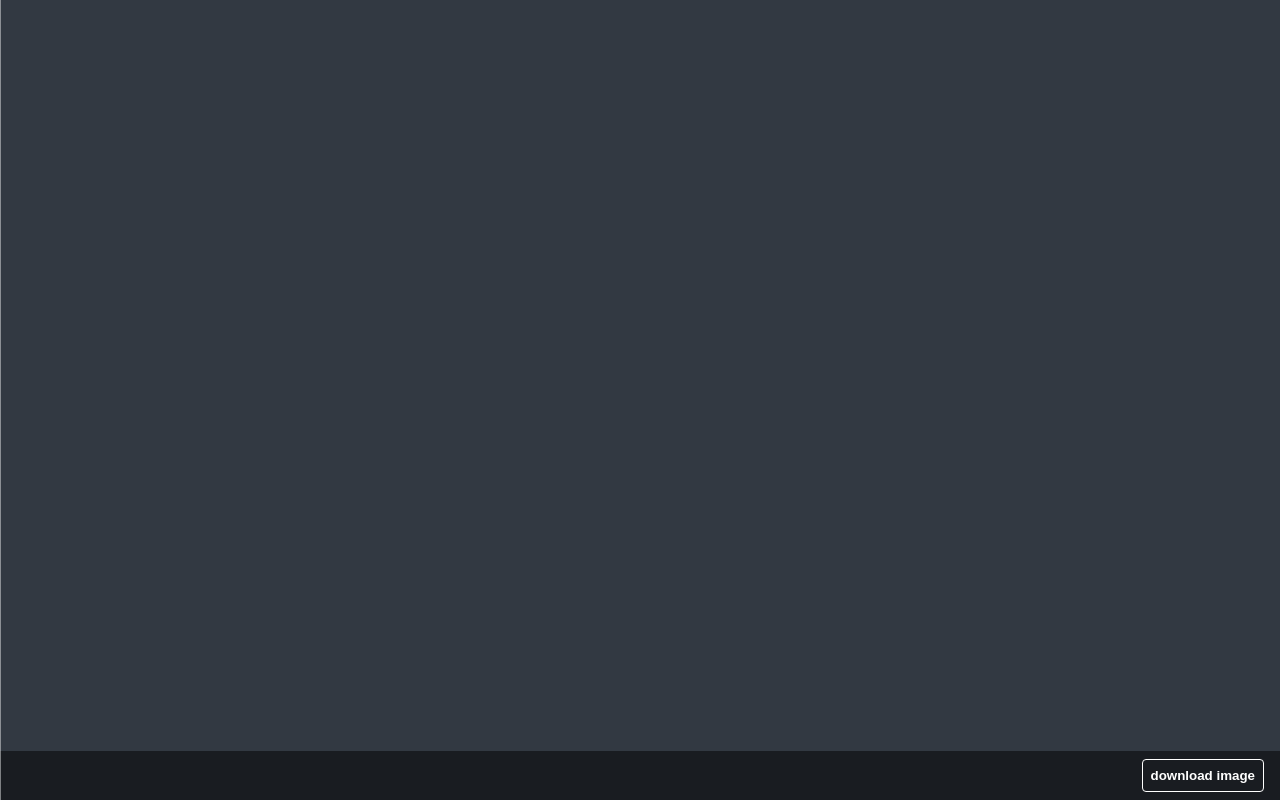
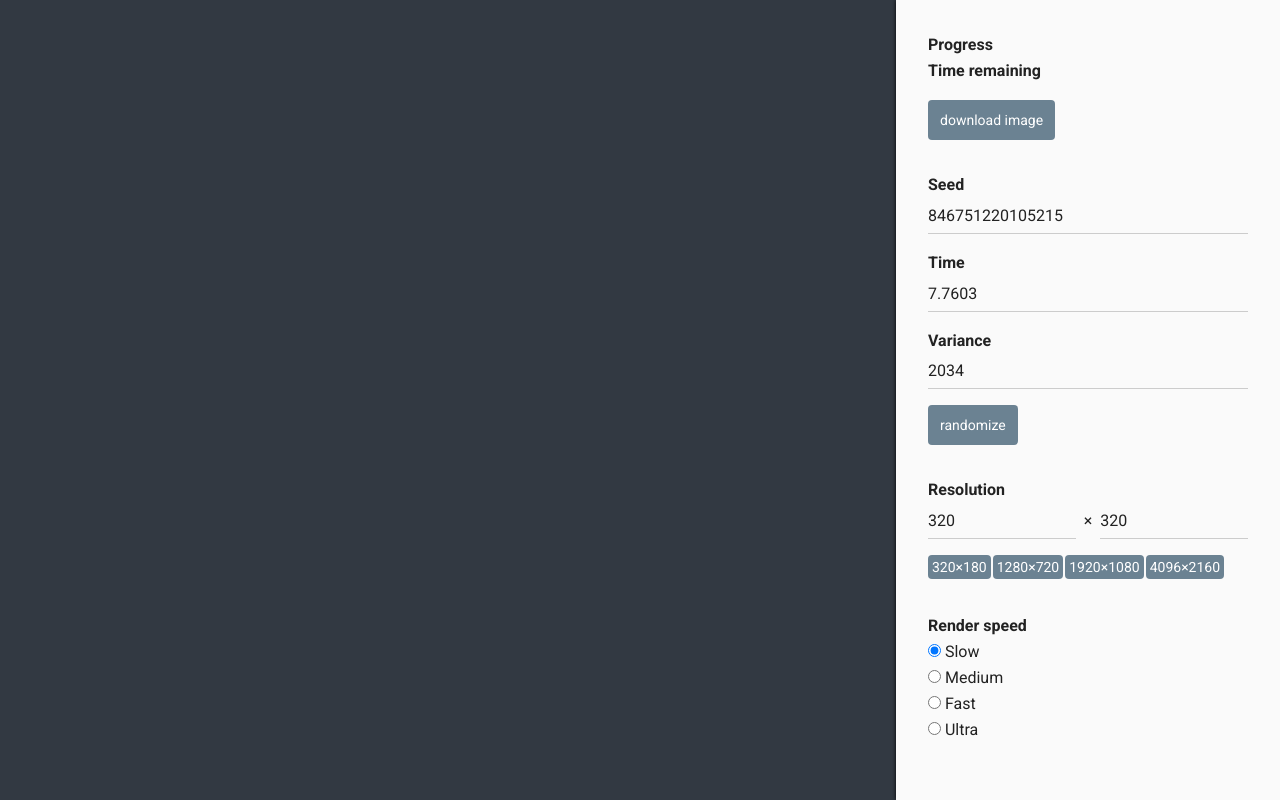
Before and after one commit to timseverien/doodles, a website with bundled scripts: page neural-abstract-art/index.html in a window 1280 px wide. Built offline with nearby package versions, Linux system fonts and the light colour scheme; a script that the page names is missing.

Commit message:
Finish restyle and refactor

```diff
--- a/neural-abstract-art/assets/scripts/components/settings.js
+++ b/neural-abstract-art/assets/scripts/components/settings.js
@@ -33,6 +33,7 @@ export default class SettingsComponent extends BaseComponent {
 		this._inputVariance = this.element.elements.variance;
 		this._inputVariance.max = RenderSettingsModel.VARIANCE_MAX;
 		this._inputVariance.min = RenderSettingsModel.VARIANCE_MIN;
+		this._buttonRandomize = this.element.elements.randomize;
 
 		this._imageSettings = new ImageSettingsModel();
 		this._renderSettings = new RenderSettingsModel();
@@ -52,6 +53,15 @@ export default class SettingsComponent extends BaseComponent {
 		});
 
 		this.element.addEventListener('change', handleInputUpdate);
+
+		this.element.addEventListener('click', (e) => {
+			if (e.target.name !== 'resolution-preset') return;
+
+			this._imageSettings.setResolutionFromString(e.target.dataset.resolution);
+			this.trigger('change');
+		});
+
+		this._buttonRandomize.addEventListener('click', () => this._randomize());
 	}
 
 	get aspect() {
@@ -100,6 +110,10 @@ export default class SettingsComponent extends BaseComponent {
 		this._updateFields();
 	}
 
+	persist() {
+		RenderSettingsRepository.persist(this._renderSettings);
+	}
+
 	_handleInputUpdate() {
 		if (!this.element.reportValidity()) return;
 
@@ -118,8 +132,11 @@ export default class SettingsComponent extends BaseComponent {
 		this._imageSettings.width = Number.parseInt(this._inputWidth.value);
 	}
 
-	persist() {
-		RenderSettingsRepository.persist(this._renderSettings);
+	_randomize() {
+		this._renderSettings.randomize();
+		this.persist();
+
+		this.trigger('change');
 	}
 
 	_updateFields() {
--- a/neural-abstract-art/assets/styles/main.css
+++ b/neural-abstract-art/assets/styles/main.css
@@ -1,3 +1,20 @@
+/********************************
+ * Settings
+ ********************************/
+
+:root {
+	--font-size--small: 0.875rem;
+	--line-height: 1.618;
+
+	--spacing: 2rem;
+	--spacing--small: 1rem;
+	--spacing--large: 4rem;
+}
+
+/********************************
+ * Generic
+ ********************************/
+
 *,
 *::after,
 *::before {
@@ -5,36 +22,68 @@
 }
 
 :focus {
-	outline: 0.0125rem solid #596573;
+	/* outline: 0.0125rem solid #596573; */
 }
 
 /********************************
  * Elements
  ********************************/
 
+html {
+	height: 100%;
+}
+
 body {
 	padding: 0;
 	margin: 0;
-	overflow: hidden;
 	background-color: #323942;
-	color: #323942;
+	color: #fff;
 	font-family: 'Roboto', sans-serif;
-	line-height: 1.6;
+	font-size: 100%;
+	line-height: var(--line-height);
+}
+@media only screen and (min-width: 40em) {
+	body {
+		height: 100%;
+		overflow: hidden;
+	}
+}
+
+input, textarea, select, button {
+	font-family: inherit;
+	font-size: inherit;
 }
 
 button {
-	padding: 0.5rem;
-	border: 1px solid #fff;
+	padding: 0.75rem;
+	border: 0;
 	border-radius: 0.25rem;
-	background-color: transparent;
+	background-color: #6b8292;
 	color: #fff;
-	font-weight: bold;
+	font-size: var(--font-size--small);
+}
+button:disabled {
+	background-color: #ddd;
+	color: #aaa;
+}
+button:not(:disabled):hover {
+	background-color: #587081;
+}
+button:not(:disabled):active {
+	background-color: #4b6070;
 }
 
 canvas {
 	display: block;
 	height: auto;
 	width: 100%;
+}
+
+dl {
+	margin-top: 0;
+}
+dd {
+	margin: 0;
 }
 
 fieldset {
@@ -45,70 +94,77 @@ fieldset {
 legend {
 	display: block;
 	padding: 0;
-	font-size: smaller;
-	font-weight: bold;
-	text-transform: uppercase;
 }
 
 input[type="number"],
 input[type="text"] {
-	padding: 0.5rem;
+	padding: 0.5rem 0;
+	border: 0;
+	border-bottom: 1px solid #ccc;
+	background-color: transparent;
+	color: inherit;
 }
+input[type="number"]:focus,
+input[type="text"]:focus {
+	border-bottom-color: #000;
+	outline: 0;
+}
+
 input[type="radio"] {
 	margin: 0;
 }
 
-h1, h2, h3, h4, h5, h6 {
-	line-height: 1;
-	text-transform: uppercase;
-}
-h1 {
-	font-weight: 900;
+label {
+	display: block;
 }
 
 /********************************
  * Objects
  ********************************/
 
+.app {
+	display: grid;
+	height: 100%;
+	width: 100%;
+	grid-template-columns: 1fr;
+	overflow: hidden;
+}
 .app__image {
-	height: 100vh;
-	width: 100vw;
+	padding: var(--spacing);
 }
 .app__settings {
-	position: absolute;
-	left: 0;
-	top: 0;
-	background-color: #fafafa;
-	padding: 1rem;
-	height: 100vh;
-	overflow-y: scroll;
-	transform: translateX(-100%);
+	padding: var(--spacing) var(--spacing) 0 var(--spacing);
 }
-
-.container {
-	padding: 1rem;
-	margin-left: auto;
-	margin-right: auto;
-	max-width: 60rem;
+@media only screen and (min-width: 40em) {
+	.app {
+		grid-template-columns: auto 24em;
+	}
+	.app__image {
+		height: 100vh;
+		width: 100%;
+	}
+	.app__settings {
+		height: 100vh;
+		padding: var(--spacing);
+	}
 }
 
 /********************************
  * Components
  ********************************/
 
-.button--primary {
-	border: 1px solid #db254c;
-	background-color: #ff3562;
+.info-list__item {
+	display: flex;
+	flex: 0 50%;
+	flex-direction: row;
+	flex-wrap: wrap;
+	justify-content: space-between;
 }
-.button--primary:hover {
-	background-color: #db254c;
+.info-list__property {
+	align-self: flex-start;
 }
-
-.card {
-	padding: 1rem;
-	overflow: hidden;
-	background-color: #fff;
-	box-shadow: 0 0 0.5rem rgba(0, 0, 0, 0.1);
+.info-list__value {
+	align-self: flex-end;
 }
 
 .field-group {
@@ -120,7 +176,7 @@ h1 {
 .field-group__separator {
 	margin-left: 0.5rem;
 	margin-right: 0.5rem;
-	line-height: 2;
+	line-height: 2.25;
 }
 
 .figure {
@@ -130,69 +186,48 @@ h1 {
 	margin: 0;
 }
 .figure__image {
-	height: 100%;
+	max-height: 100%;
 	width: 100%;
 	object-fit: contain;
 }
-.figure__meta {
-	display: flex;
-	padding: 0.5rem 0;
-	justify-content: space-between;
-	position: absolute;
-	left: 0;
-	right: 0;
-	bottom: 0;
-	background-color: rgba(0, 0, 0, .5);
-	color: #fff;
-	font-size: smaller;
-	line-height: 2.25;
-	vertical-align: middle;
-}
-.figure__meta-item {
-	display: block;
-	margin-left: 1rem;
-	float: left;
-}
-.figure__meta-item:last-child {
-	margin-right: 1rem;
-}
 
-.form-control:not(:last-child) {
-	margin-bottom: 1rem;
+.form-control {
+	margin-bottom: var(--spacing--small);
 }
 .form-control__field {
 	display: block;
 	width: 100%;
 }
-.form-control__label {
-	display: block;
-	font-size: smaller;
+
+.heading {
 	font-weight: bold;
-	text-transform: uppercase;
 }
-.form-control__option {
-	margin-right: 0.5rem;
-	margin-bottom: 0.5rem;
+
+.settings {
+	background-color: #fafafa;
+	box-shadow: 0 0 0.25rem #000;
+	color: #222;
 }
-.form-control__option-list {
+.settings__section:not(:last-child) {
+	margin-bottom: var(--spacing);
+}
+@media only screen and (min-width: 40em) {
+	.settings {
+		overflow-y: scroll;
+	}
+}
+
+.tag-list {
 	display: flex;
-	margin: 1rem -0.5rem -0.5rem 0;
-	flex-direction: row;
 	flex-wrap: wrap;
 }
-
-.frame {
-	border: 1px solid #e0e0e0;
-	padding: 1rem;
-}
-.frame:not(:last-child) {
-	margin-bottom: 1rem;
+.tag-list__item {
+	margin-right: 0.125rem;
+	margin-bottom: 0.125rem;
 }
 
 .tag {
-	padding: 0.25rem 0.5rem;
-	border: 0;
-	background-color: #596573;
+	padding: 0.25rem;
 }
 
 /********************************
--- a/neural-abstract-art/index.html
+++ b/neural-abstract-art/index.html
@@ -7,7 +7,7 @@
 	<title>Abstract Art by a Neural Network</title>
 
 	<link rel="stylesheet" href="assets/styles/main.css">
-	<link rel="stylesheet" href="https://fonts.googleapis.com/css?family=Roboto:400,700,900">
+	<link rel="stylesheet" href="https://fonts.googleapis.com/css?family=Roboto:400,700">
 </head>
 <body>
 
@@ -16,59 +16,77 @@
 			<h1 class="visually-hidden">Abstract Art by a Neural Network</h1>
 			<figure class="figure">
 				<canvas class="figure__image" data-component="image-renderer"></canvas>
-				<div class="figure__meta" data-component="image-renderer-report" aria-hidden="true">
-					<span class="figure__meta-item" data-ref="report-progress"></span>
-					<span class="figure__meta-item" data-ref="report-time-remaining"></span>
-					<span class="figure__meta-item">
-						<button data-ref="button-download">download image</button>
-					</span>
-				</div>
 			</figure>
 		</main>
 
-		<aside class="app__settings">
+		<aside class="app__settings settings">
+			<div class="settings__section">
+				<dl class="image-reporter info-list" data-component="image-renderer-report" aria-hidden="true">
+						<div class="info-list__item">
+								<dt class="info-list__property heading">Progress</dt>
+								<dd class="info-list__value" data-ref="report-progress"></dd>
+						</div>
+
+						<div class="info-list__item">
+								<dt class="info-list__property heading">Time remaining</dt>
+								<dd class="info-list__value" data-ref="report-time-remaining"></dd>
+						</div>
+					</dl>
+
+					<button data-ref="button-download">download image</button>
+			</div>
+
 			<form data-component="settings">
-				<fieldset>
-					<legend>Render settings</legend>
+				<fieldset class="settings__section">
+					<legend class="visually-hidden">Render settings</legend>
 
 					<div class="form-control">
-						<label for="input-seed" class="form-control__label">Seed</label>
+						<label for="input-seed" class="heading">Seed</label>
 						<input type="number" name="seed" id="input-seed" class="form-control__field">
 					</div>
 					<div class="form-control">
-							<label for="input-time" class="form-control__label">Time</label>
+							<label for="input-time" class="heading">Time</label>
 							<input type="number" name="time" id="input-time" class="form-control__field">
 					</div>
 					<div class="form-control">
-						<label for="input-variance" class="form-control__label">Variance</label>
+						<label for="input-variance" class="heading">Variance</label>
 						<input type="number" name="variance" id="input-variance" class="form-control__field">
 					</div>
+
+					<button type="button" name="randomize">randomize</button>
 				</fieldset>
 
-				<fieldset>
-					<legend>Image settings</legend>
+				<fieldset class="settings__section">
+					<legend class="visually-hidden">Image settings</legend>
 					<fieldset>
-						<legend>Resolution</legend>
+						<legend class="heading">Resolution</legend>
 
 						<div class="form-control field-group">
 							<div class="field-group__field">
-								<label for="input-width" class="form-control__label visually-hidden">Width</label>
+								<label for="input-width" class="visually-hidden">Width</label>
 								<input type="number" name="width" id="input-width" class="form-control__field">
 							</div>
 							<span class="field-group__separator">&times;</span>
 							<div class="field-group__field">
-								<label for="input-height" class="form-control__label visually-hidden">Height</label>
+								<label for="input-height" class="visually-hidden">Height</label>
 								<input type="number" name="height" id="input-height" class="form-control__field">
 							</div>
+						</div>
+
+						<div class="tag-list">
+							<button type="button" name="resolution-preset" class="tag-list__item tag" data-resolution="320x180">320&times;180</button>
+							<button type="button" name="resolution-preset" class="tag-list__item tag" data-resolution="1280x720">1280&times;720</button>
+							<button type="button" name="resolution-preset" class="tag-list__item tag" data-resolution="1920x1080">1920&times;1080</button>
+							<button type="button" name="resolution-preset" class="tag-list__item tag" data-resolution="4096x2160">4096&times;2160</button>
 						</div>
 					</fieldset>
 				</fieldset>
 
-				<fieldset>
-					<legend>Other settings</legend>
+				<fieldset class="settings__section">
+					<legend class="visually-hidden">Other settings</legend>
 
 					<div class="form-control">
-						<label for="input-render-speed" class="form-control__label">Render speed</label>
+						<label for="input-render-speed" class="heading">Render speed</label>
 						<label><input type="radio" name="render-speed" id="input-render-speed" value="0"> Slow</label>
 						<label><input type="radio" name="render-speed" value="1"> Medium</label>
 						<label><input type="radio" name="render-speed" value="2"> Fast</label>
@@ -79,103 +97,6 @@
 		</aside>
 	</div>
 
-	<!-- <main class="container">
-		<div class="app card" data-component="app">
-			<div class="app__figure">
-				<figure class="figure">
-					<div class="figure__image-container">
-							<canvas class="figure__image" data-component="image-renderer"></canvas>
-					</div>
-					<figcaption class="figure__meta" data-component="image-renderer-report">
-						<span class="figure__meta-item" data-ref="report-progress"></span>
-						<span class="figure__meta-item" data-ref="report-time-remaining"></span>
-					</figcaption>
-				</figure>
-			</div>
-
-			<div class="app__settings-input">
-				<form data-component="form-rendering">
-					<div class="form-control">
-						<label for="input-seed" class="form-control__label">Seed</label>
-						<input type="number" name="seed" min="0" step="1" id="input-seed" class="form-control__field">
-						<small>The value used to initialze the neural network. The same seed produces the same result.</small>
-					</div>
-
-					<div class="form-control">
-						<label for="input-time" class="form-control__label">Time</label>
-						<input type="number" name="time" step="0.001" id="input-time" class="form-control__field">
-						<small>Causes small variation in the image.</small>
-					</div>
-
-					<div class="form-control">
-						<label for="input-variance" class="form-control__label">Variance</label>
-						<input type="number" name="variance" min="512" max="2048" step="1" id="input-variance" class="form-control__field">
-						<small>Creates more contrast or less blurry images.</small>
-					</div>
-
-					<button type="button" name="randomize" class="button button--primary">Randomize</button>
-				</form>
-			</div>
-
-			<div class="app__settings-image">
-				<form class="frame" data-component="form-image">
-					<fieldset class="form-control">
-						<legend class="form-control__label">Resolution</legend>
-
-						<div class="field-group">
-							<div class="field-group__field">
-								<label for="input-width" class="visually-hidden">Width</label>
-								<input type="number" name="width" min="1" value="320" step="1" id="input-width" class="form-control__field">
-							</div>
-							<div class="field-group__separator">&times;</div>
-							<div class="field-group__field">
-								<label for="input-width" class="visually-hidden">Height</label>
-								<input type="number" name="height" min="1" value="180" step="1" id="input-height" class="form-control__field">
-							</div>
-						</div>
-
-						<div class="form-control__option-list">
-							<button type="button" name="resolution" class="tag form-control__option" data-resolution="320x180">320&times;180</button>
-							<button type="button" name="resolution" class="tag form-control__option" data-resolution="1280x720">1280&times;720</button>
-							<button type="button" name="resolution" class="tag form-control__option" data-resolution="1920x1080">1920&times;1080</button>
-							<button type="button" name="resolution" class="tag form-control__option" data-resolution="4096x2160">4096&times;2160</button>
-						</div>
-					</fieldset>
-
-					<div class="form-control">
-							<button class="button button--primary" data-ref="button-resolution-apply">Restart with new resolution</button>
-					</div>
-				</form>
-
-				<form class="frame" data-component="form-render-speed">
-					<div class="form-control">
-						<label for="render-speed" class="form-control__label">Render speed</label>
-
-						<label class="form-control__label">
-							<input type="radio" name="render-speed" value="0" checked> Slow
-						</label>
-						<small>For low-end devices, like smartphones</small>
-
-						<label class="form-control__label">
-								<input type="radio" name="render-speed" value="1"> Medium
-						</label>
-						<small>For medium-end devices, like tablets and low-end laptops</small>
-
-						<label class="form-control__label">
-								<input type="radio" name="render-speed" value="2"> Fast
-						</label>
-						<small>For high-end devices, like desktops and high-end laptops</small>
-
-						<label class="form-control__label">
-								<input type="radio" name="render-speed" value="3"> Ultra
-						</label>
-						<small>For gaming PCs</small>
-					</div>
-				</form>
-			</div>
-		</div>
-	</main> -->
-
 	<script src="https://cdn.jsdelivr.net/npm/@tensorflow/tfjs@0.11.7"></script>
 	<script type="module" src="./assets/scripts/main.js"></script>
 </body>
```
Also changed, not shown: neural-abstract-art/assets/scripts/models/image-settings.js (+11 -0 lines), neural-abstract-art/assets/scripts/models/render-settings.js (+10 -8 lines).
